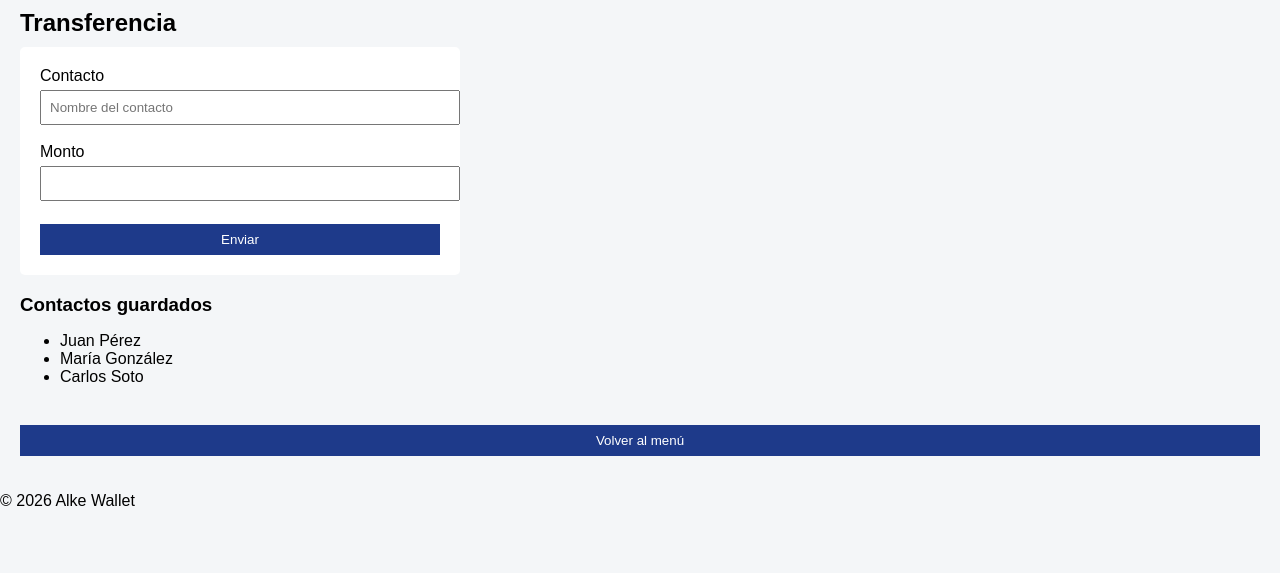
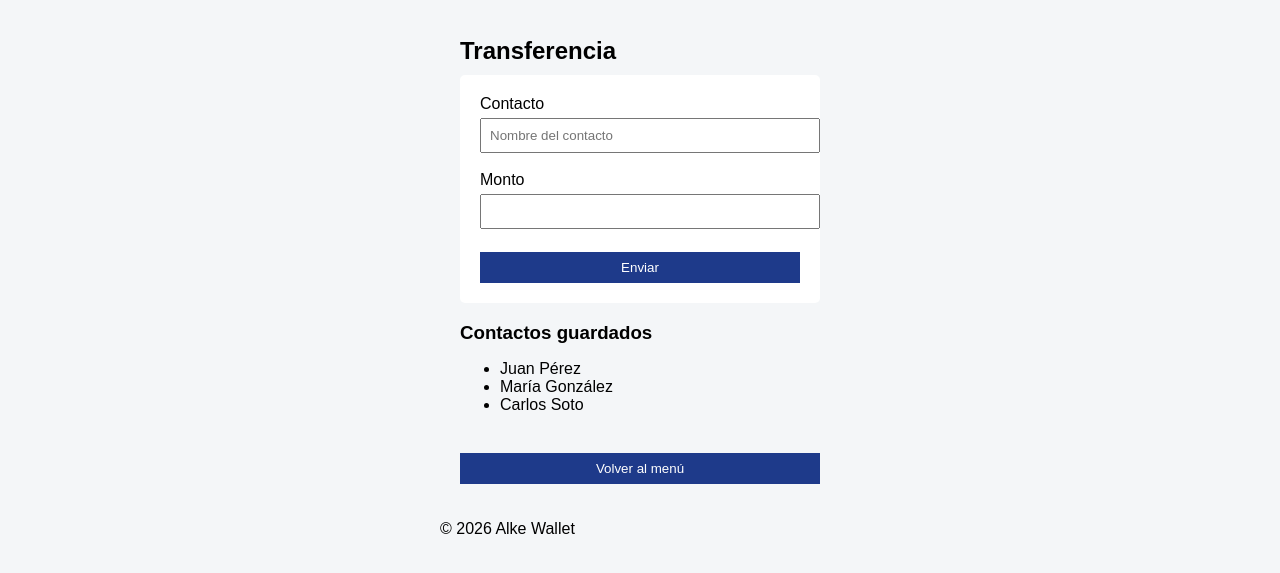
Before and after one commit to ignaciotrujilloleiva/Proyecto-Modulo-2-Alke-Wallet, a plain HTML site: page sendmoney.html in a window 1280 px wide. Shown: the part 179-752 px from the top of the page. Drawn offline with Linux system fonts and the light colour scheme.

Commit message:
aplicada class container para aspecto visual

```diff
--- a/css/style.css
+++ b/css/style.css
@@ -1,8 +1,12 @@
 body {
     font-family: Arial, sans-serif;
     background-color: #f4f6f8;
-    margin: 0;
-    padding: 0;
+    padding: 20px;
+}
+
+.container {
+    max-width: 400px;
+    margin: 0 auto;
 }
 
 header {
--- a/sendmoney.html
+++ b/sendmoney.html
@@ -6,10 +6,10 @@
     <meta name="viewport" content="width=device-width, initial-scale=1.0">
     <title>SendMoney</title>
     <link rel="stylesheet" href="css/style.css">
-
 </head>
 
 <body>
+    <div class="container">
     <header>
         <h1>Alke Wallet</h1>
         <p>Enviar dinero</p>
@@ -38,15 +38,20 @@
         </section>
 
         <br>
-        <div><a href="menu.html">
-            <button type="button">Volver al menú</button></a></div>
+
+<!-- Boton de regreso a menu -->
+        <div>
+            <a href="menu.html">
+                <button type="button">Volver al menú</button>
+            </a>
+        </div>
 
     </main>
 
     <footer>
         <p>© 2026 Alke Wallet</p>
     </footer>
-
+    </div>
 </body>
 
 </html>
```
Also changed, not shown: Index.html (+8 -4 lines), deposit.html (+10 -6 lines), menu.html (+5 -8 lines), transactions.html (+11 -2 lines).
